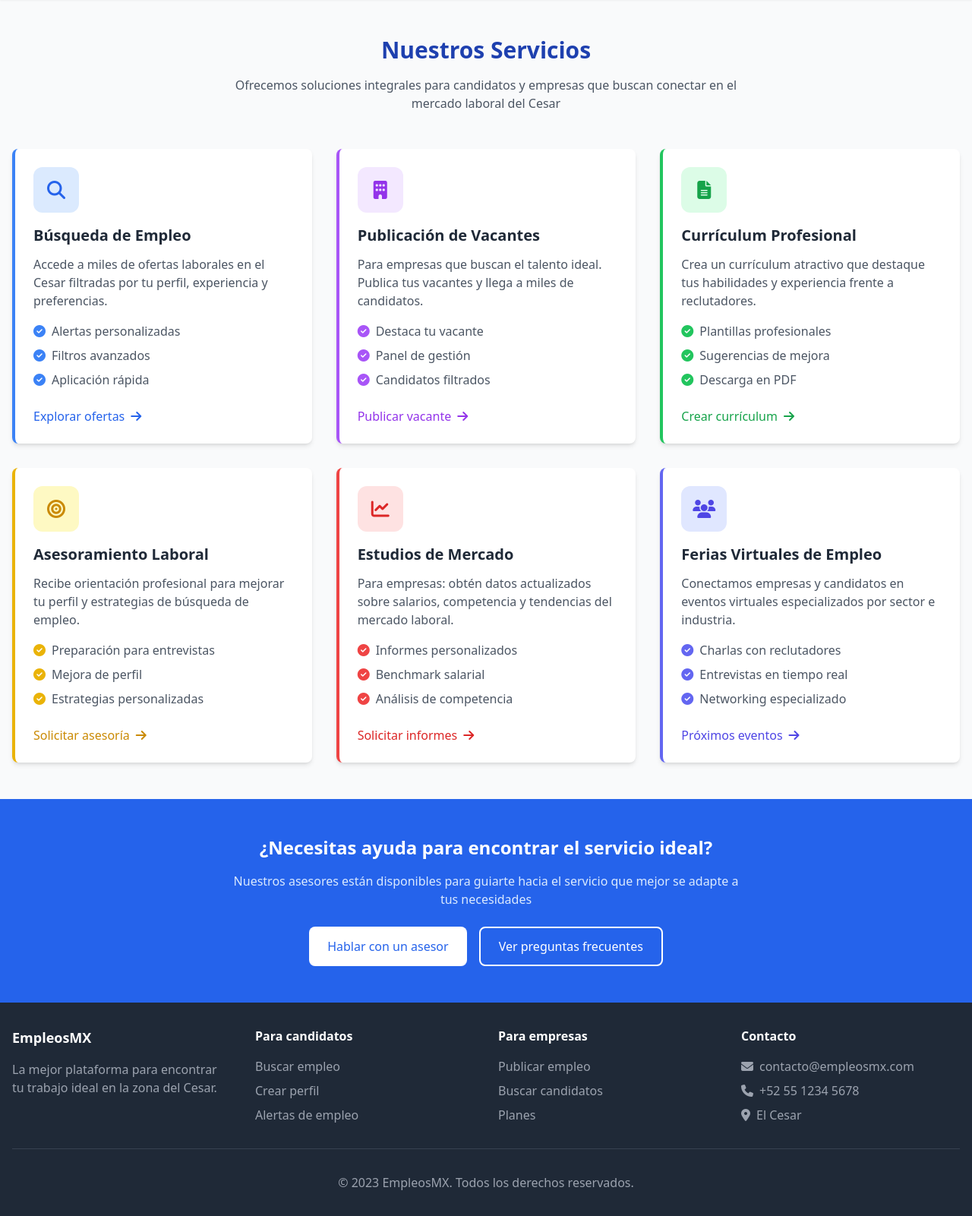
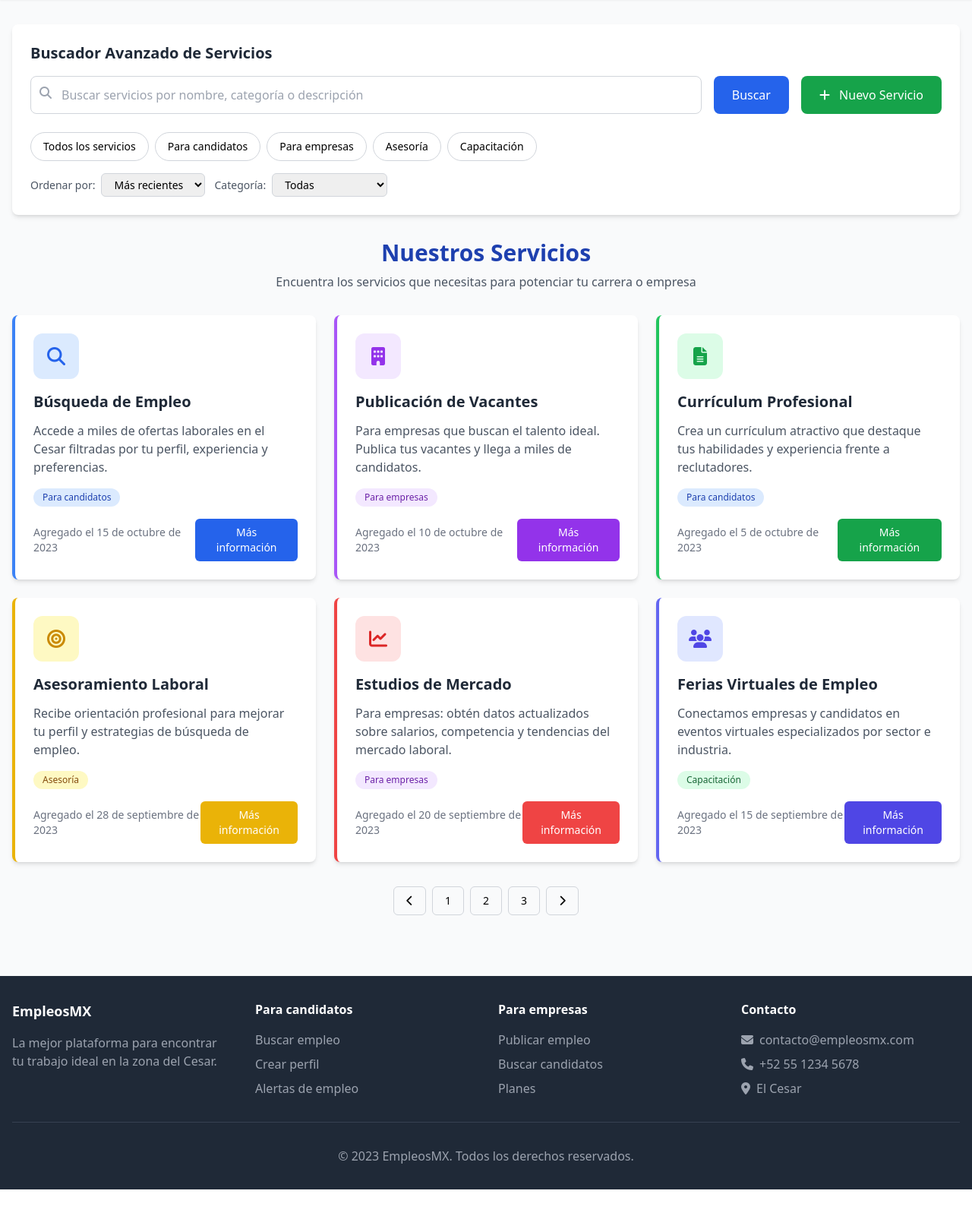
Before and after one commit to palomo420/el_proyecto0.1, a PHP site: page /sevisio.html in a window 1280 px wide. Shown: the part 116-1717 px from the top of the page at 76% size. After the commit the page ends 1682 px from the top, so only its background shows below. Run offline with PHP 8.4, Linux system fonts and the light colour scheme; some libraries are stand-ins or nearby versions.

Commit message:
sjdhsjhdhs
dsds

```diff
--- a/servisios.css
+++ b/servisios.css
@@ -1,157 +1,40 @@
- /* Estilos generales */
-        * {
-            margin: 0;
-            padding: 0;
-            box-sizing: border-box;
-            font-family: 'Segoe UI', Tahoma, Geneva, Verdana, sans-serif;
+
+        .service-card {
+            transition: all 0.3s ease;
+            border-left: 4px solid;
         }
-
-        body {
-            background-color: #f8f9fa;
-            color: #333;
-            line-height: 1.6;
+        .service-card:hover {
+            transform: translateY(-5px);
+            box-shadow: 0 10px 25px -5px rgba(0, 0, 0, 0.1);
         }
-
-        .container {
-            max-width: 1200px;
-            margin: 0 auto;
-            padding: 40px 20px;
-        }
-
-        /* Encabezado de la sección */
-        .services-header {
-            text-align: center;
-            margin-bottom: 60px;
-        }
-
-        .services-header h2 {
-            font-size: 2.5rem;
-            color: #2c3e50;
-            margin-bottom: 15px;
-            position: relative;
-            display: inline-block;
-        }
-
-        .services-header h2::after {
-            content: '';
-            position: absolute;
-            bottom: -10px;
-            left: 50%;
-            transform: translateX(-50%);
-            width: 80px;
-            height: 4px;
-            background-color: #3498db;
-        }
-
-        .services-header p {
-            font-size: 1.1rem;
-            color: #7f8c8d;
-            max-width: 700px;
-            margin: 20px auto 0;
-        }
-
-        /* Grid de servicios */
-        .services-grid {
-            display: grid;
-            grid-template-columns: repeat(auto-fit, minmax(300px, 1fr));
-            gap: 30px;
-        }
-
-        /* Tarjetas de servicio */
-        .service-card {
-            background: white;
-            border-radius: 10px;
-            overflow: hidden;
-            transition: transform 0.3s ease, box-shadow 0.3s ease;
-            box-shadow: 0 5px 15px rgba(0, 0, 0, 0.05);
-        }
-
-        .service-card:hover {
-            transform: translateY(-10px);
-            box-shadow: 0 15px 30px rgba(0, 0, 0, 0.1);
-        }
-
         .service-icon {
-            background-color: #3498db;
-            height: 120px;
+            width: 60px;
+            height: 60px;
             display: flex;
             align-items: center;
             justify-content: center;
-            font-size: 2.5rem;
+            border-radius: 12px;
+            margin-bottom: 1rem;
+            font-size: 1.5rem;
+        }
+        .modal {
+            transition: opacity 0.25s ease;
+        }
+        .notification {
+            position: fixed;
+            top: 20px;
+            right: 20px;
+            padding: 15px 25px;
+            border-radius: 8px;
+            background: #4ade80;
             color: white;
+            box-shadow: 0 4px 6px rgba(0, 0, 0, 0.1);
+            transform: translateY(-100px);
+            opacity: 0;
+            transition: all 0.3s ease;
+            z-index: 1000;
         }
-
-        .service-content {
-            padding: 25px;
+        .notification.show {
+            transform: translateY(0);
+            opacity: 1;
         }
-
-        .service-content h3 {
-            font-size: 1.5rem;
-            color: #2c3e50;
-            margin-bottom: 15px;
-        }
-
-        .service-content p {
-            color: #7f8c8d;
-            margin-bottom: 20px;
-        }
-
-        .service-link {
-            display: inline-block;
-            color: #3498db;
-            text-decoration: none;
-            font-weight: 600;
-            transition: color 0.3s ease;
-        }
-
-        .service-link:hover {
-            color: #2980b9;
-        }
-
-        /* Colores diferentes para cada servicio */
-        .service-card:nth-child(2) .service-icon {
-            background-color: #2ecc71;
-        }
-
-        .service-card:nth-child(2) .service-link {
-            color: #2ecc71;
-        }
-
-        .service-card:nth-child(2) .service-link:hover {
-            color: #27ae60;
-        }
-
-        .service-card:nth-child(3) .service-icon {
-            background-color: #e74c3c;
-        }
-
-        .service-card:nth-child(3) .service-link {
-            color: #e74c3c;
-        }
-
-        .service-card:nth-child(3) .service-link:hover {
-            color: #c0392b;
-        }
-
-        .service-card:nth-child(4) .service-icon {
-            background-color: #f39c12;
-        }
-
-        .service-card:nth-child(4) .service-link {
-            color: #f39c12;
-        }
-
-        .service-card:nth-child(4) .service-link:hover {
-            color: #d35400;
-        }
-
-        /* Responsive */
-        @media (max-width: 768px) {
-            .services-grid {
-                grid-template-columns: 1fr;
-            }
-
-            .services-header h2 {
-                font-size: 2rem;
-            }
-        }
--- a/sevisio.html
+++ b/sevisio.html
@@ -3,32 +3,13 @@
 <head>
     <meta charset="UTF-8">
     <meta name="viewport" content="width=device-width, initial-scale=1.0">
-    <title>Servicios - EmpleosMX</title>
+    <title>Servicios - Portal de Empleos</title>
     <script src="https://cdn.tailwindcss.com"></script>
     <link rel="stylesheet" href="https://cdnjs.cloudflare.com/ajax/libs/font-awesome/6.4.0/css/all.min.css">
-    <style>
-        .service-card {
-            transition: all 0.3s ease;
-            border-left: 4px solid;
-        }
-        .service-card:hover {
-            transform: translateY(-5px);
-            box-shadow: 0 10px 25px -5px rgba(0, 0, 0, 0.1);
-        }
-        .service-icon {
-            width: 60px;
-            height: 60px;
-            display: flex;
-            align-items: center;
-            justify-content: center;
-            border-radius: 12px;
-            margin-bottom: 1rem;
-            font-size: 1.5rem;
-        }
-    </style>
+    <link rel="stylesheet" href="servisios.css">
 </head>
 <body class="bg-gray-50 min-h-screen">
-    <!-- Header (manteniendo tu diseño original) -->
+    <!-- Header -->
     <header class="bg-white shadow-sm">
         <div class="container mx-auto px-4 py-6">
             <h1 class="text-3xl font-bold text-blue-600">EmpleosMX</h1>
@@ -36,136 +17,154 @@
         </div>
     </header>
 
-    <!-- Sección de Servicios -->
-    <section class="container mx-auto px-4 py-12">
-        <div class="text-center mb-12">
-            <h2 class="text-3xl font-bold text-blue-800 mb-4">Nuestros Servicios</h2>
-            <p class="text-gray-600 max-w-2xl mx-auto">Ofrecemos soluciones integrales para candidatos y empresas que buscan conectar en el mercado laboral del Cesar</p>
+    <!-- Barra de búsqueda avanzada -->
+    <main class="container mx-auto px-4 py-8">
+        <div class="bg-white rounded-lg shadow-md p-6 mb-8">
+            <h2 class="text-xl font-bold text-gray-800 mb-4">Buscador Avanzado de Servicios</h2>
+            <div class="flex flex-col md:flex-row gap-4 mb-6">
+                <div class="flex-1 relative">
+                    <input type="text" id="searchInput" placeholder="Buscar servicios por nombre, categoría o descripción"
+                            class="w-full pl-10 pr-4 py-3 border border-gray-300 rounded-lg focus:ring-2 focus:ring-blue-500 focus:border-blue-500">
+                    <i class="fas fa-search absolute left-3 top-3.5 text-gray-400"></i>
+                </div>
+                <button id="searchBtn" class="bg-blue-600 hover:bg-blue-700 text-white px-6 py-3 rounded-lg font-medium transition-colors">
+                    Buscar
+                </button>
+                <button id="addServiceBtn" class="bg-green-600 hover:bg-green-700 text-white px-6 py-3 rounded-lg font-medium transition-colors">
+                    <i class="fas fa-plus mr-2"></i> Nuevo Servicio
+                </button>
+            </div>
+
+            <div class="flex flex-wrap gap-2 mb-4">
+                <button class="filter-option active px-4 py-2 rounded-full border border-gray-300 text-sm font-medium transition-colors">
+                    Todos los servicios
+                </button>
+                <button class="filter-option px-4 py-2 rounded-full border border-gray-300 text-sm font-medium transition-colors">
+                    Para candidatos
+                </button>
+                <button class="filter-option px-4 py-2 rounded-full border border-gray-300 text-sm font-medium transition-colors">
+                    Para empresas
+                </button>
+                <button class="filter-option px-4 py-2 rounded-full border border-gray-300 text-sm font-medium transition-colors">
+                    Asesoría
+                </button>
+                <button class="filter-option px-4 py-2 rounded-full border border-gray-300 text-sm font-medium transition-colors">
+                    Capacitación
+                </button>
+            </div>
+
+            <div class="flex flex-wrap gap-3">
+                <div class="flex items-center">
+                    <label class="mr-2 text-sm text-gray-600">Ordenar por:</label>
+                    <select id="sortSelect" class="border border-gray-300 rounded-md px-3 py-1 text-sm">
+                        <option value="newest">Más recientes</option>
+                        <option value="oldest">Más antiguos</option>
+                        <option value="name">Nombre (A-Z)</option>
+                        <option value="nameDesc">Nombre (Z-A)</option>
+                    </select>
+                </div>
+                <div class="flex items-center">
+                    <label class="mr-2 text-sm text-gray-600">Categoría:</label>
+                    <select id="categorySelect" class="border border-gray-300 rounded-md px-3 py-1 text-sm">
+                        <option value="all">Todas</option>
+                        <option value="candidates">Para candidatos</option>
+                        <option value="companies">Para empresas</option>
+                        <option value="advice">Asesoría</option>
+                        <option value="training">Capacitación</option>
+                    </select>
+                </div>
+            </div>
         </div>
 
-        <div class="grid grid-cols-1 md:grid-cols-2 lg:grid-cols-3 gap-8">
-            <!-- Servicio 1 -->
-            <div class="service-card bg-white rounded-lg shadow-md p-6 relative border-l-blue-500">
-                <div class="service-icon bg-blue-100 text-blue-600">
-                    <i class="fas fa-search"></i>
-                </div>
-                <h3 class="text-xl font-bold text-gray-800 mb-3">Búsqueda de Empleo</h3>
-                <p class="text-gray-600 mb-4">Accede a miles de ofertas laborales en el Cesar filtradas por tu perfil, experiencia y preferencias.</p>
-                <ul class="text-gray-600 space-y-2 mb-6">
-                    <li class="flex items-center"><i class="fas fa-check-circle text-blue-500 mr-2"></i> Alertas personalizadas</li>
-                    <li class="flex items-center"><i class="fas fa-check-circle text-blue-500 mr-2"></i> Filtros avanzados</li>
-                    <li class="flex items-center"><i class="fas fa-check-circle text-blue-500 mr-2"></i> Aplicación rápida</li>
-                </ul>
-                <a href="#" class="text-blue-600 font-medium hover:text-blue-800 inline-flex items-center">
-                    Explorar ofertas <i class="fas fa-arrow-right ml-2"></i>
-                </a>
+        <!-- Sección de Servicios -->
+        <section id="servicesSection">
+            <div class="text-center mb-8">
+                <h2 class="text-3xl font-bold text-blue-800 mb-2">Nuestros Servicios</h2>
+                <p class="text-gray-600">Encuentra los servicios que necesitas para potenciar tu carrera o empresa</p>
             </div>
 
-            <!-- Servicio 2 -->
-            <div class="service-card bg-white rounded-lg shadow-md p-6 relative border-l-purple-500">
-                <div class="service-icon bg-purple-100 text-purple-600">
-                    <i class="fas fa-building"></i>
-                </div>
-                <h3 class="text-xl font-bold text-gray-800 mb-3">Publicación de Vacantes</h3>
-                <p class="text-gray-600 mb-4">Para empresas que buscan el talento ideal. Publica tus vacantes y llega a miles de candidatos.</p>
-                <ul class="text-gray-600 space-y-2 mb-6">
-                    <li class="flex items-center"><i class="fas fa-check-circle text-purple-500 mr-2"></i> Destaca tu vacante</li>
-                    <li class="flex items-center"><i class="fas fa-check-circle text-purple-500 mr-2"></i> Panel de gestión</li>
-                    <li class="flex items-center"><i class="fas fa-check-circle text-purple-500 mr-2"></i> Candidatos filtrados</li>
-                </ul>
-                <a href="#" class="text-purple-600 font-medium hover:text-purple-800 inline-flex items-center">
-                    Publicar vacante <i class="fas fa-arrow-right ml-2"></i>
-                </a>
+            <div id="servicesContainer" class="grid grid-cols-1 md:grid-cols-2 lg:grid-cols-3 gap-6 mb-8">
+                <!-- Los servicios se cargarán dinámicamente con JavaScript -->
             </div>
+        </section>
 
-            <!-- Servicio 3 -->
-            <div class="service-card bg-white rounded-lg shadow-md p-6 relative border-l-green-500">
-                <div class="service-icon bg-green-100 text-green-600">
-                    <i class="fas fa-file-alt"></i>
-                </div>
-                <h3 class="text-xl font-bold text-gray-800 mb-3">Currículum Profesional</h3>
-                <p class="text-gray-600 mb-4">Crea un currículum atractivo que destaque tus habilidades y experiencia frente a reclutadores.</p>
-                <ul class="text-gray-600 space-y-2 mb-6">
-                    <li class="flex items-center"><i class="fas fa-check-circle text-green-500 mr-2"></i> Plantillas profesionales</li>
-                    <li class="flex items-center"><i class="fas fa-check-circle text-green-500 mr-2"></i> Sugerencias de mejora</li>
-                    <li class="flex items-center"><i class="fas fa-check-circle text-green-500 mr-2"></i> Descarga en PDF</li>
-                </ul>
-                <a href="#" class="text-green-600 font-medium hover:text-green-800 inline-flex items-center">
-                    Crear currículum <i class="fas fa-arrow-right ml-2"></i>
-                </a>
+        <!-- Paginación -->
+        <div class="flex justify-center gap-2 mt-8">
+            <button class="pagination-btn px-4 py-2 border border-gray-300 rounded-md text-sm font-medium">
+                <i class="fas fa-chevron-left"></i>
+            </button>
+            <button class="pagination-btn active px-4 py-2 border border-gray-300 rounded-md text-sm font-medium">
+                1
+            </button>
+            <button class="pagination-btn px-4 py-2 border border-gray-300 rounded-md text-sm font-medium">
+                2
+            </button>
+            <button class="pagination-btn px-4 py-2 border border-gray-300 rounded-md text-sm font-medium">
+                3
+            </button>
+            <button class="pagination-btn px-4 py-2 border border-gray-300 rounded-md text-sm font-medium">
+                <i class="fas fa-chevron-right"></i>
+            </button>
+        </div>
+    </main>
+
+    <!-- Modal para agregar nuevo servicio -->
+    <div id="addServiceModal" class="fixed inset-0 bg-black bg-opacity-50 flex items-center justify-center z-50 modal" style="display: none;">
+        <div class="bg-white rounded-lg shadow-xl w-full max-w-md mx-4">
+            <div class="px-6 py-4 border-b">
+                <h3 class="text-xl font-bold text-gray-800">Agregar Nuevo Servicio</h3>
             </div>
-
-            <!-- Servicio 4 -->
-            <div class="service-card bg-white rounded-lg shadow-md p-6 relative border-l-yellow-500">
-                <div class="service-icon bg-yellow-100 text-yellow-600">
-                    <i class="fas fa-bullseye"></i>
-                </div>
-                <h3 class="text-xl font-bold text-gray-800 mb-3">Asesoramiento Laboral</h3>
-                <p class="text-gray-600 mb-4">Recibe orientación profesional para mejorar tu perfil y estrategias de búsqueda de empleo.</p>
-                <ul class="text-gray-600 space-y-2 mb-6">
-                    <li class="flex items-center"><i class="fas fa-check-circle text-yellow-500 mr-2"></i> Preparación para entrevistas</li>
-                    <li class="flex items-center"><i class="fas fa-check-circle text-yellow-500 mr-2"></i> Mejora de perfil</li>
-                    <li class="flex items-center"><i class="fas fa-check-circle text-yellow-500 mr-2"></i> Estrategias personalizadas</li>
-                </ul>
-                <a href="#" class="text-yellow-600 font-medium hover:text-yellow-800 inline-flex items-center">
-                    Solicitar asesoría <i class="fas fa-arrow-right ml-2"></i>
-                </a>
+            <div class="px-6 py-4">
+                <form id="serviceForm">
+                    <div class="mb-4">
+                        <label class="block text-gray-700 text-sm font-medium mb-2" for="serviceName">Nombre del Servicio</label>
+                        <input type="text" id="serviceName" required class="w-full px-3 py-2 border border-gray-300 rounded-md focus:outline-none focus:ring-2 focus:ring-blue-500">
+                    </div>
+                    <div class="mb-4">
+                        <label class="block text-gray-700 text-sm font-medium mb-2" for="serviceDescription">Descripción</label>
+                        <textarea id="serviceDescription" rows="3" required class="w-full px-3 py-2 border border-gray-300 rounded-md focus:outline-none focus:ring-2 focus:ring-blue-500"></textarea>
+                    </div>
+                    <div class="mb-4">
+                        <label class="block text-gray-700 text-sm font-medium mb-2" for="serviceCategory">Categoría</label>
+                        <select id="serviceCategory" required class="w-full px-3 py-2 border border-gray-300 rounded-md focus:outline-none focus:ring-2 focus:ring-blue-500">
+                            <option value="">Seleccionar categoría</option>
+                            <option value="candidates">Para candidatos</option>
+                            <option value="companies">Para empresas</option>
+                            <option value="advice">Asesoría</option>
+                            <option value="training">Capacitación</option>
+                        </select>
+                    </div>
+                    <div class="mb-4">
+                        <label class="block text-gray-700 text-sm font-medium mb-2" for="serviceIcon">Icono (Font Awesome)</label>
+                        <input type="text" id="serviceIcon" placeholder="Ej: fa-search" required class="w-full px-3 py-2 border border-gray-300 rounded-md focus:outline-none focus:ring-2 focus:ring-blue-500">
+                    </div>
+                    <div class="mb-4">
+                        <label class="block text-gray-700 text-sm font-medium mb-2" for="serviceColor">Color del servicio</label>
+                        <select id="serviceColor" required class="w-full px-3 py-2 border border-gray-300 rounded-md focus:outline-none focus:ring-2 focus:ring-blue-500">
+                            <option value="blue">Azul</option>
+                            <option value="purple">Morado</option>
+                            <option value="green">Verde</option>
+                            <option value="yellow">Amarillo</option>
+                            <option value="red">Rojo</option>
+                            <option value="indigo">Indigo</option>
+                        </select>
+                    </div>
+                </form>
             </div>
-
-            <!-- Servicio 5 -->
-            <div class="service-card bg-white rounded-lg shadow-md p-6 relative border-l-red-500">
-                <div class="service-icon bg-red-100 text-red-600">
-                    <i class="fas fa-chart-line"></i>
-                </div>
-                <h3 class="text-xl font-bold text-gray-800 mb-3">Estudios de Mercado</h3>
-                <p class="text-gray-600 mb-4">Para empresas: obtén datos actualizados sobre salarios, competencia y tendencias del mercado laboral.</p>
-                <ul class="text-gray-600 space-y-2 mb-6">
-                    <li class="flex items-center"><i class="fas fa-check-circle text-red-500 mr-2"></i> Informes personalizados</li>
-                    <li class="flex items-center"><i class="fas fa-check-circle text-red-500 mr-2"></i> Benchmark salarial</li>
-                    <li class="flex items-center"><i class="fas fa-check-circle text-red-500 mr-2"></i> Análisis de competencia</li>
-                </ul>
-                <a href="#" class="text-red-600 font-medium hover:text-red-800 inline-flex items-center">
-                    Solicitar informes <i class="fas fa-arrow-right ml-2"></i>
-                </a>
-            </div>
-
-            <!-- Servicio 6 -->
-            <div class="service-card bg-white rounded-lg shadow-md p-6 relative border-l-indigo-500">
-                <div class="service-icon bg-indigo-100 text-indigo-600">
-                    <i class="fas fa-users"></i>
-                </div>
-                <h3 class="text-xl font-bold text-gray-800 mb-3">Ferias Virtuales de Empleo</h3>
-                <p class="text-gray-600 mb-4">Conectamos empresas y candidatos en eventos virtuales especializados por sector e industria.</p>
-                <ul class="text-gray-600 space-y-2 mb-6">
-                    <li class="flex items-center"><i class="fas fa-check-circle text-indigo-500 mr-2"></i> Charlas con reclutadores</li>
-                    <li class="flex items-center"><i class="fas fa-check-circle text-indigo-500 mr-2"></i> Entrevistas en tiempo real</li>
-                    <li class="flex items-center"><i class="fas fa-check-circle text-indigo-500 mr-2"></i> Networking especializado</li>
-                </ul>
-                <a href="#" class="text-indigo-600 font-medium hover:text-indigo-800 inline-flex items-center">
-                    Próximos eventos <i class="fas fa-arrow-right ml-2"></i>
-                </a>
+            <div class="px-6 py-4 border-t flex justify-end gap-3">
+                <button id="cancelAddService" class="px-4 py-2 text-gray-600 hover:text-gray-800 font-medium">Cancelar</button>
+                <button id="submitService" class="px-4 py-2 bg-blue-600 text-white rounded-md hover:bg-blue-700 font-medium">Guardar Servicio</button>
             </div>
         </div>
-    </section>
+    </div>
 
-    <!-- CTA Section -->
-    <section class="bg-blue-600 py-12">
-        <div class="container mx-auto px-4 text-center">
-            <h2 class="text-2xl font-bold text-white mb-4">¿Necesitas ayuda para encontrar el servicio ideal?</h2>
-            <p class="text-blue-100 mb-6 max-w-2xl mx-auto">Nuestros asesores están disponibles para guiarte hacia el servicio que mejor se adapte a tus necesidades</p>
-            <div class="flex flex-col sm:flex-row gap-4 justify-center">
-                <button class="bg-white text-blue-600 hover:bg-blue-50 px-6 py-3 rounded-lg font-medium transition-colors">
-                    Hablar con un asesor
-                </button>
-                <button class="bg-transparent border-2 border-white text-white hover:bg-blue-700 px-6 py-3 rounded-lg font-medium transition-colors">
-                    Ver preguntas frecuentes
-                </button>
-            </div>
-        </div>
-    </section>
+    <!-- Notificación -->
+    <div id="notification" class="notification">
+        <i class="fas fa-check-circle mr-2"></i> <span id="notificationText"></span>
+    </div>
 
-    <!-- Footer (manteniendo tu diseño original) -->
-    <footer class="bg-gray-800 text-white py-8">
+    <!-- Footer -->
+    <footer class="bg-gray-800 text-white py-8 mt-12">
         <div class="container mx-auto px-4">
             <div class="grid grid-cols-1 md:grid-cols-4 gap-8">
                 <div>
@@ -202,5 +201,9 @@
             </div>
         </div>
     </footer>
+     <script src="servisios.js"></script>
+    <script>
+
+    </script>
 </body>
 </html>
```
Also changed, not shown: servisios.js (added, +288 -0 lines).
